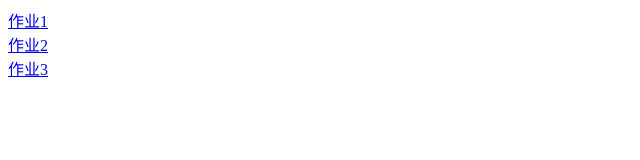
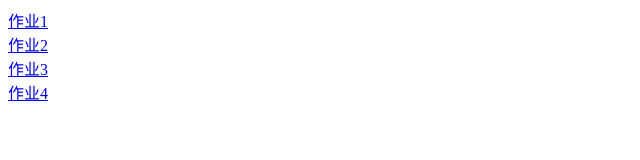
Before and after one commit to XZ4767/XZ4767.github.io, a plain HTML site: page ah/index.html in a window 1280 px wide. Shown: the full height of the page, 0-640 px from the left. Drawn offline with Linux system fonts and the light colour scheme.

Commit message:
another commit

```diff
--- a/ah/index.html
+++ b/ah/index.html
@@ -10,5 +10,7 @@
 		<a href="../h2/index.html">作业2</a>
 		<br />
       	<a href="../h3/index.html">作业3</a>
+      	<br />
+      	<a href="../h4/index.html">作业4</a>
 	</body>
 </html>
```
